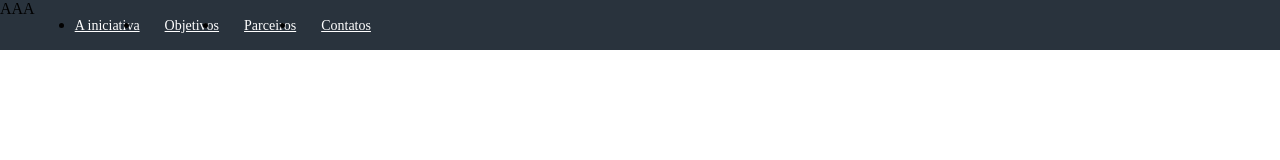
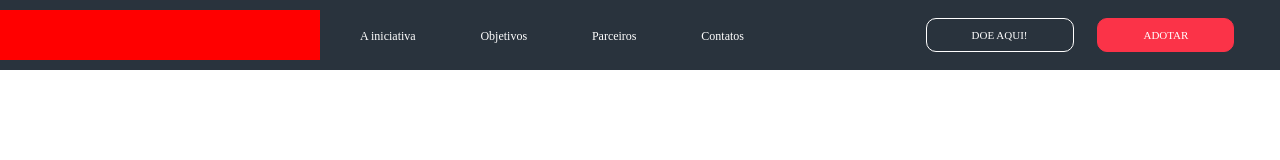
Before and after one commit to joaopsilvam/adota-ai, a plain HTML site: page index.html in a window 1280 px wide. Drawn offline with Linux system fonts and the light colour scheme.

Commit message:
Links e botões do menu implementados

```diff
--- a/index.html
+++ b/index.html
@@ -9,7 +9,6 @@
   <body>
     <div class="menu">
       <div class="logo">
-        AAA
       </div>
       <ul class="menu_itens" id="header-intro-menu">
           <li class="menu__item">
@@ -25,6 +24,10 @@
               <a href="./cultura" class="menu__link">Contatos</a>
           </li>
       </ul>
+      <div class="botoes">
+        <button class="botao-doar">DOE AQUI!</button>
+        <button class="botao-adotar">ADOTAR</button>
+      </div>
     </div>
   </body>
 </html>
--- a/style.css
+++ b/style.css
@@ -5,58 +5,60 @@ body{
 	display: flex;
 	background-color: #29333D;
 	width: 100%;
-	height: 100%
+	padding-top: 10px;
+	padding-bottom: 10px;
 }
 
 .logo {
-	width: 50%
+	width: 25%;
 	background-color:red;
-  float: right;
-  @media (max-width: 1199px) {
-    display: none;
-  }
 }
+
 .menu_itens {
-	width: 50%;
-  float: right;
-  @media (max-width: 1199px) {
-    display: none;
-  }
+	width: 30%;
+	display: flex;
+	justify-content: space-between;
+ 	list-style: none;
 }
 
 .menu__item {
-  float: left;
-  padding-left: 25px;
-  &:first-of-type {
-    padding-left: 0;
-  }
-  &.menu__item--dropdown {
-    &:hover {
-      .dropdown-menu__list {
-        display: block;
-      }
-    }
-  }
 }
 
 .menu__link {
-  font: 14px 'Quicksand';
-  color: white;
-  &:hover,
-  &:focus {
-    color: white!important;
-  }
-  &.active {
-    position: relative;
-    &:before {
-      content: "";
-      position: absolute;
-      bottom: -8px;
-      width: 100%;
-      left: 0;
-      height: 5px;
-      border-radius: 100px;
-      background: white
-    }
-  }
+ 	font: 12px 'Montserrat';
+ 	color: white;
+ 	text-decoration: none;
 }
+
+.botoes {
+	width: 26%;
+	display: flex;
+	padding: 8px;
+	margin-right: 2%;
+	margin-left: auto;
+	justify-content: space-around;
+}
+
+.botao-doar{
+    background-color: transparent;
+    color: black;
+ 	font: 11px 'Montserrat';
+ 	color: white;
+    border: 1px solid white;
+    border-radius: 10px;
+    padding: 10px;
+    padding-left: 45px;
+    padding-right: 45px;
+}
+
+.botao-adotar{
+    background-color: #FB3348;
+    color: black;
+ 	font: 11px 'Montserrat';
+ 	color: white;
+    border: 1px solid #FB3348;
+    border-radius: 10px;
+    padding: 10px;
+    padding-left: 45px;
+    padding-right: 45px;
+}
```
